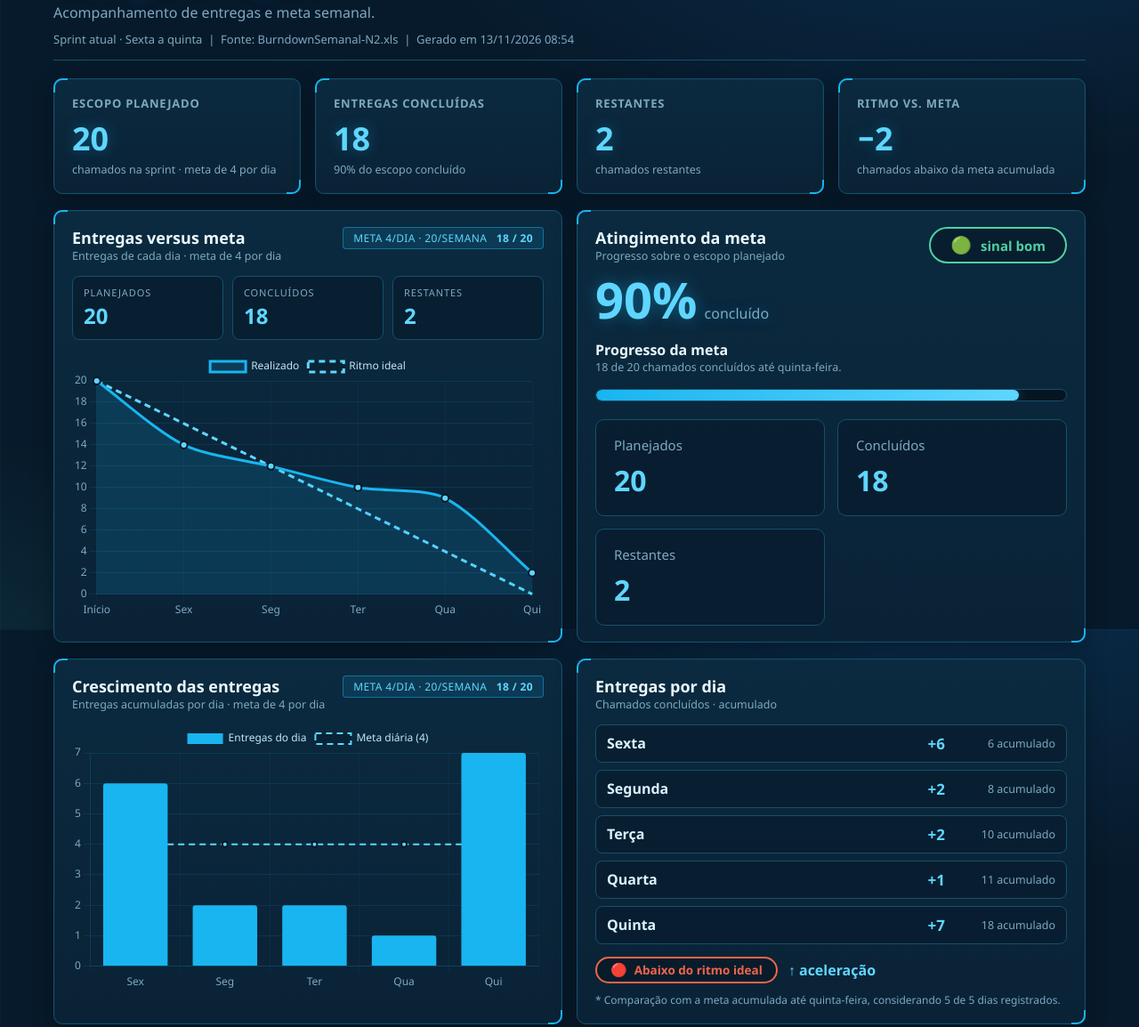
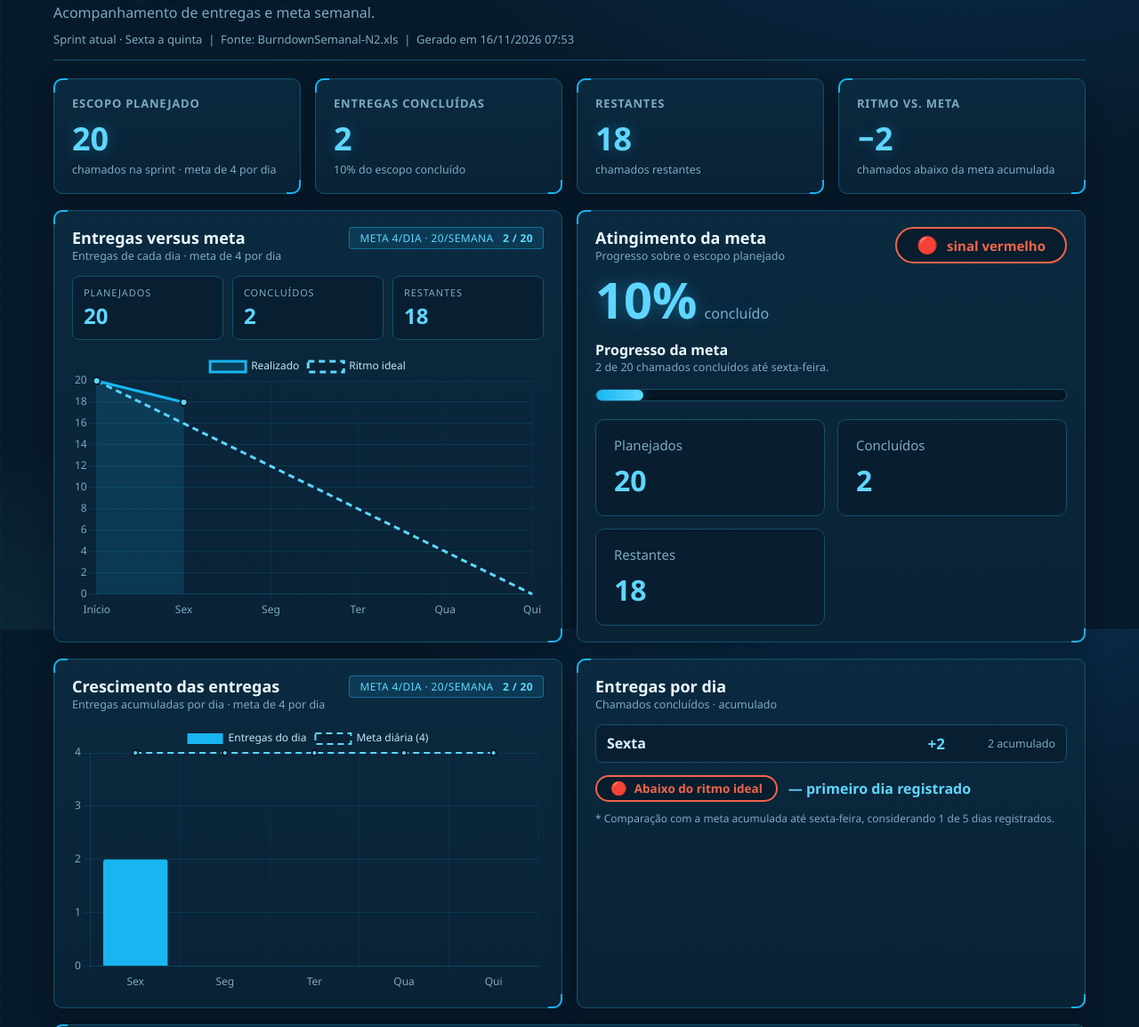
Before and after one commit to RaphahH/Burndown-n2, a plain HTML site: page BurnDownSemanal.html in a window 1280 px wide. Shown: the part 93-1247 px from the top of the page at 89% size. Drawn offline with nearby package versions, Linux system fonts and the light colour scheme.

Commit message:
Add files via upload

```diff
--- a/BurnDownSemanal.html
+++ b/BurnDownSemanal.html
@@ -56,7 +56,7 @@
   .big{font-size:56px;font-weight:700;color:var(--cyan-lt);text-shadow:0 0 18px rgba(25,181,240,.4);line-height:1.1;margin-top:10px}
   .big small{font-size:16px;color:var(--muted);font-weight:500;margin-left:8px}
   .bar{height:14px;margin-top:16px;border:1px solid var(--line);border-radius:999px;background:#061522;overflow:hidden}
-  .bar > div{height:100%;width:90.00%;min-width:2px;border-radius:inherit;background:linear-gradient(90deg,var(--cyan),var(--cyan-lt));box-shadow:var(--glow)}
+  .bar > div{height:100%;width:10.00%;min-width:2px;border-radius:inherit;background:linear-gradient(90deg,var(--cyan),var(--cyan-lt));box-shadow:var(--glow)}
   .days{display:grid;gap:8px;margin-top:14px}
   .day{display:grid;grid-template-columns:1fr auto auto;gap:14px;align-items:center;padding:9px 12px;border:1px solid var(--line);border-radius:8px;background:rgba(7,26,43,.6)}
   .day-name{font-weight:600}
@@ -82,12 +82,12 @@
   <div class="eyebrow">Service desk analytics</div>
   <h1>Visão geral da sprint</h1>
   <p class="sub">Acompanhamento de entregas e meta semanal.</p>
-  <div class="meta">Sprint atual · Sexta a quinta &nbsp;|&nbsp; Fonte: BurndownSemanal-N2.xls &nbsp;|&nbsp; Gerado em 13/11/2026 08:54</div>
+  <div class="meta">Sprint atual · Sexta a quinta &nbsp;|&nbsp; Fonte: BurndownSemanal-N2.xls &nbsp;|&nbsp; Gerado em 16/11/2026 07:53</div>
 
   <div class="grid kpis">
     <div class="card"><h3>Escopo planejado</h3><div class="kpi">20</div><div class="note">chamados na sprint · meta de 4 por dia</div></div>
-    <div class="card"><h3>Entregas concluídas</h3><div class="kpi">18</div><div class="note">90% do escopo concluído</div></div>
-    <div class="card"><h3>Restantes</h3><div class="kpi">2</div><div class="note">chamados restantes</div></div>
+    <div class="card"><h3>Entregas concluídas</h3><div class="kpi">2</div><div class="note">10% do escopo concluído</div></div>
+    <div class="card"><h3>Restantes</h3><div class="kpi">18</div><div class="note">chamados restantes</div></div>
     <div class="card"><h3>Ritmo vs. meta</h3><div class="kpi">−2</div><div class="note">chamados abaixo da meta acumulada</div></div>
   </div>
 
@@ -95,11 +95,11 @@
     <div class="card">
       <div class="head"><div><h2>Entregas versus meta</h2>
         <div class="note">Entregas de cada dia · meta de 4 por dia</div></div>
-        <span class="chip">Meta 4/dia · 20/semana &nbsp; <b>18 / 20</b></span></div>
+        <span class="chip">Meta 4/dia · 20/semana &nbsp; <b>2 / 20</b></span></div>
       <div class="stats">
         <div class="stat"><div class="lbl">Planejados</div><strong>20</strong></div>
-        <div class="stat"><div class="lbl">Concluídos</div><strong>18</strong></div>
-        <div class="stat"><div class="lbl">Restantes</div><strong>2</strong></div>
+        <div class="stat"><div class="lbl">Concluídos</div><strong>2</strong></div>
+        <div class="stat"><div class="lbl">Restantes</div><strong>18</strong></div>
       </div>
       <div class="chartbox"><canvas id="c_burn"></canvas></div>
     </div>
@@ -108,16 +108,16 @@
       <div class="head">
         <div><h2>Atingimento da meta</h2>
           <div class="note">Progresso sobre o escopo planejado</div></div>
-        <span class="pill lg green" title="18 entregues de 20 esperados até aqui (90% da meta acumulada)"><span class="ico">🟢</span>sinal bom</span>
+        <span class="pill lg red" title="2 entregues de 4 esperados até aqui (50% da meta acumulada)"><span class="ico">🔴</span>sinal vermelho</span>
       </div>
-      <div class="big">90%<small>concluído</small></div>
+      <div class="big">10%<small>concluído</small></div>
       <div style="margin-top:14px"><strong style="color:#eaf9ff">Progresso da meta</strong></div>
-      <div class="note">18 de 20 chamados concluídos até quinta-feira.</div>
+      <div class="note">2 de 20 chamados concluídos até sexta-feira.</div>
       <div class="bar"><div></div></div>
       <div class="stats dois">
         <div class="stat"><div class="lbl">Planejados</div><strong>20</strong></div>
-        <div class="stat"><div class="lbl">Concluídos</div><strong>18</strong></div>
-        <div class="stat"><div class="lbl">Restantes</div><strong>2</strong></div>
+        <div class="stat"><div class="lbl">Concluídos</div><strong>2</strong></div>
+        <div class="stat"><div class="lbl">Restantes</div><strong>18</strong></div>
       </div>
     </div>
   </div>
@@ -126,7 +126,7 @@
     <div class="card">
       <div class="head"><div><h2>Crescimento das entregas</h2>
         <div class="note">Entregas acumuladas por dia · meta de 4 por dia</div></div>
-        <span class="chip">Meta 4/dia · 20/semana &nbsp; <b>18 / 20</b></span></div>
+        <span class="chip">Meta 4/dia · 20/semana &nbsp; <b>2 / 20</b></span></div>
       <div class="chartbox"><canvas id="c_ent"></canvas></div>
     </div>
 
@@ -134,14 +134,10 @@
       <div class="head"><div><h2>Entregas por dia</h2>
         <div class="note">Chamados concluídos · acumulado</div></div></div>
       <div class="days">
-<div class="day"><div><span class="day-name">Sexta</span></div><div class="day-val">+6</div><div class="day-acc">6 acumulado</div></div>
-<div class="day"><div><span class="day-name">Segunda</span></div><div class="day-val">+2</div><div class="day-acc">8 acumulado</div></div>
-<div class="day"><div><span class="day-name">Terça</span></div><div class="day-val">+2</div><div class="day-acc">10 acumulado</div></div>
-<div class="day"><div><span class="day-name">Quarta</span></div><div class="day-val">+1</div><div class="day-acc">11 acumulado</div></div>
-<div class="day"><div><span class="day-name">Quinta</span></div><div class="day-val">+7</div><div class="day-acc">18 acumulado</div></div>
+<div class="day"><div><span class="day-name">Sexta</span></div><div class="day-val">+2</div><div class="day-acc">2 acumulado</div></div>
       </div>
-      <div class="ritmo"><span class="pill red"><span class="ico">🔴</span>Abaixo do ritmo ideal</span> <span class="tend">↑ aceleração</span></div>
-      <div class="foot-note">* Comparação com a meta acumulada até quinta-feira, considerando 5 de 5 dias registrados.</div>
+      <div class="ritmo"><span class="pill red"><span class="ico">🔴</span>Abaixo do ritmo ideal</span> <span class="tend">— primeiro dia registrado</span></div>
+      <div class="foot-note">* Comparação com a meta acumulada até sexta-feira, considerando 1 de 5 dias registrados.</div>
     </div>
   </div>
 
@@ -150,11 +146,7 @@
     <table>
       <thead><tr><th>Etapa</th><th>Entregas do dia</th><th>Entregas acumuladas</th><th>Restantes</th></tr></thead>
       <tbody>
-<tr><td>Sexta</td><td>6</td><td>6</td><td>14</td></tr>
-<tr><td>Segunda</td><td>2</td><td>8</td><td>12</td></tr>
-<tr><td>Terça</td><td>2</td><td>10</td><td>10</td></tr>
-<tr><td>Quarta</td><td>1</td><td>11</td><td>9</td></tr>
-<tr><td>Quinta</td><td>7</td><td>18</td><td>2</td></tr>
+<tr><td>Sexta</td><td>2</td><td>2</td><td>18</td></tr>
       </tbody>
     </table>
   </div>
@@ -163,7 +155,7 @@
 </div>
 
 <script>
-const D = {"labels": ["Início", "Sex", "Seg", "Ter", "Qua", "Qui"], "restante": [20.0, 14.0, 12.0, 10.0, 9.0, 2.0], "idealRestante": [20.0, 16.0, 12.0, 8.0, 4.0, 0.0], "labelsDia": ["Sex", "Seg", "Ter", "Qua", "Qui"], "entregasDia": [6.0, 2.0, 2.0, 1.0, 7.0], "metaDia": [4.0, 4.0, 4.0, 4.0, 4.0], "metaLabel": "Meta diária (4)"};
+const D = {"labels": ["Início", "Sex", "Seg", "Ter", "Qua", "Qui"], "restante": [20.0, 18.0, null, null, null, null], "idealRestante": [20.0, 16.0, 12.0, 8.0, 4.0, 0.0], "labelsDia": ["Sex", "Seg", "Ter", "Qua", "Qui"], "entregasDia": [2.0, null, null, null, null], "metaDia": [4.0, 4.0, 4.0, 4.0, 4.0], "metaLabel": "Meta diária (4)"};
 const C = {cyan:'#19b5f0', cyanLt:'#5fd6ff', grid:'rgba(25,181,240,.12)', text:'#7ea9c0'};
 
 Chart.defaults.color = C.text;
```
